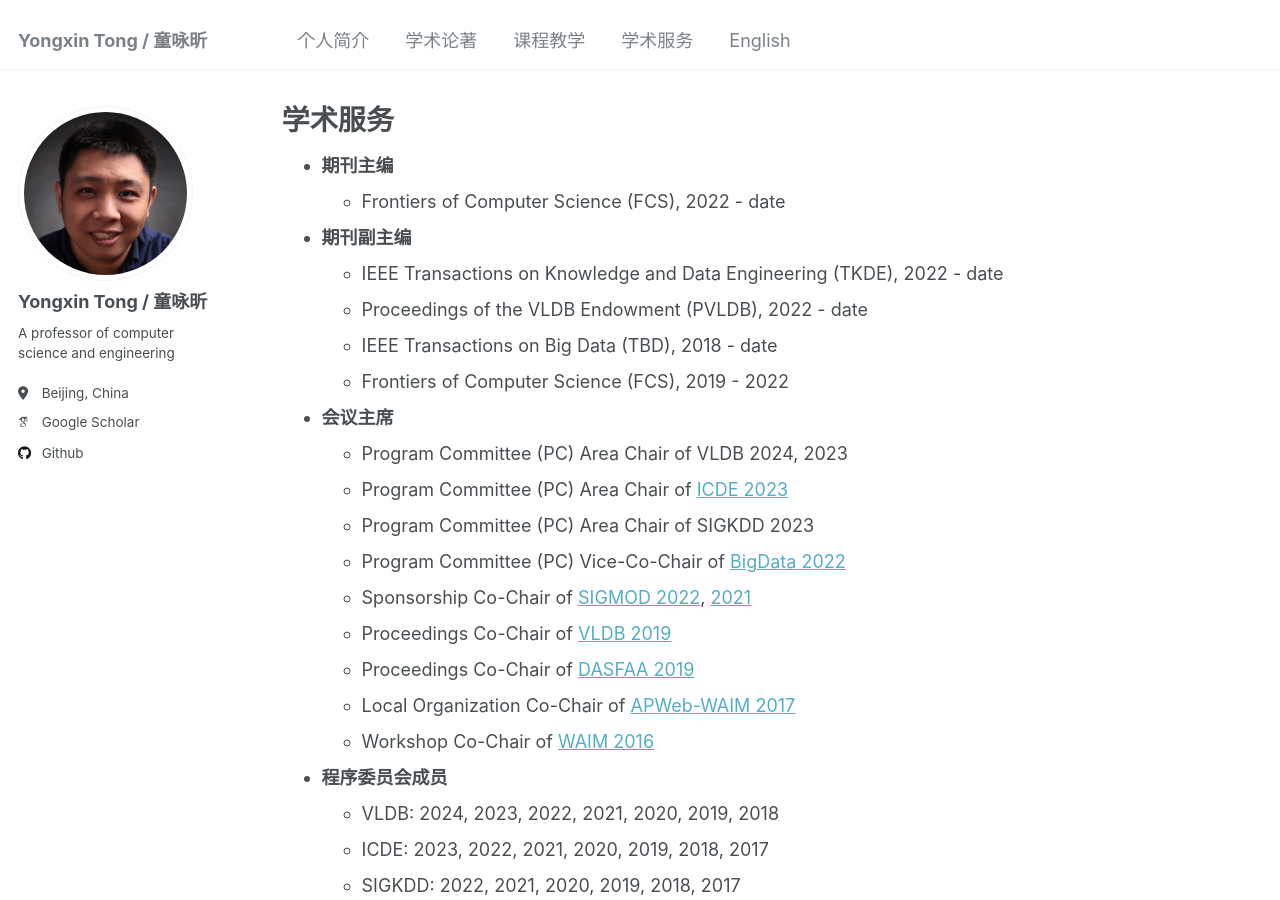
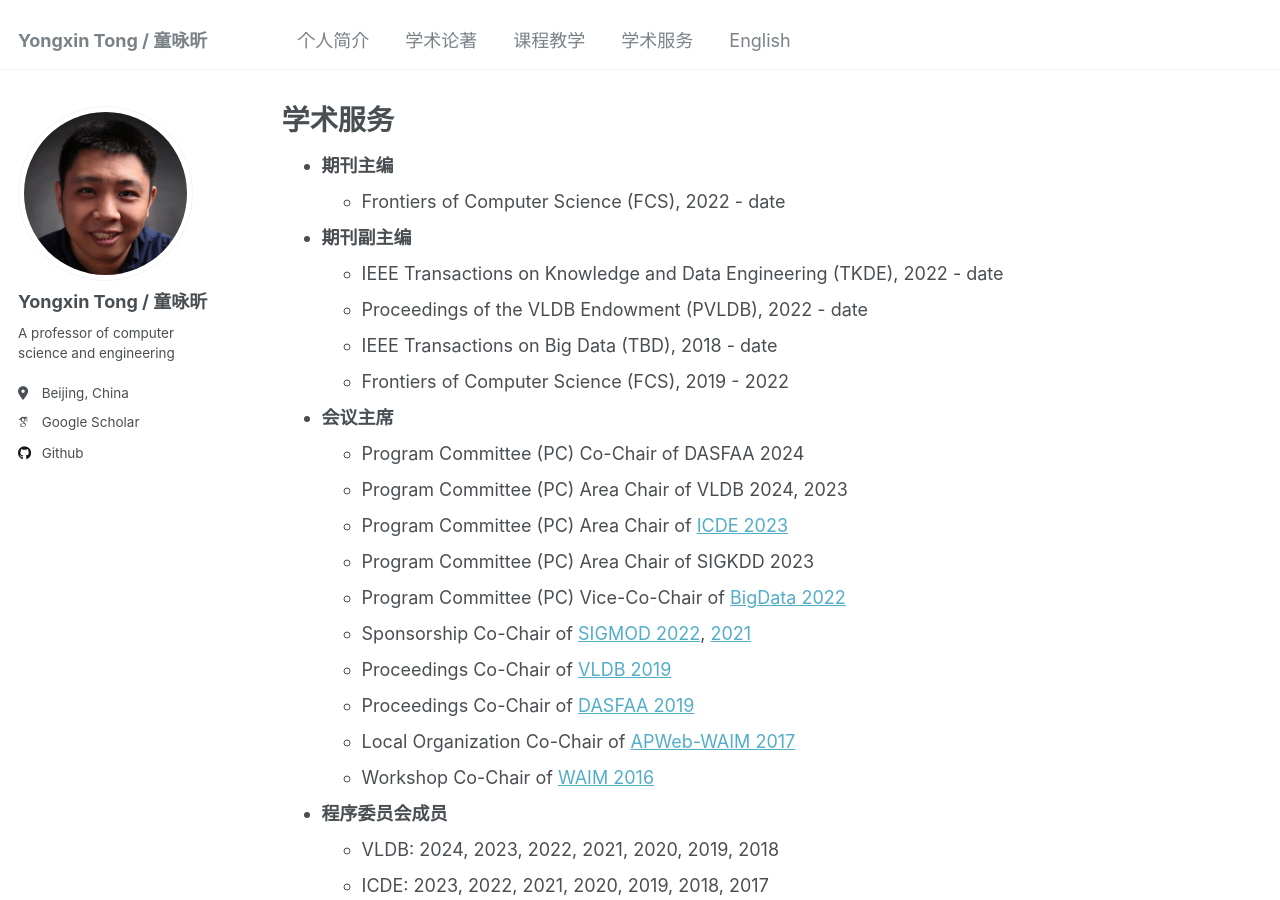
Before and after one commit to YongxinTong/YongxinTong.github.io, a Jekyll site: the page built from _pages/services-cn.md, in a window 1280 px wide and 900 px high. Built offline with Jekyll 4.4.1, drawn with Linux system fonts in a browser that asks for light colours; some web fonts are replaced.

Commit message:
Update services-cn.md

```diff
--- a/_pages/services-cn.md
+++ b/_pages/services-cn.md
@@ -13,6 +13,7 @@ author_profile: true
   + IEEE Transactions on Big Data (TBD), 2018 - date
   + Frontiers of Computer Science (FCS), 2019 - 2022
 + **会议主席**
+  + Program Committee (PC) Co-Chair of DASFAA 2024
   + Program Committee (PC) Area Chair of VLDB 2024, 2023
   + Program Committee (PC) Area Chair of [ICDE 2023](https://icde2023.ics.uci.edu/research-program-committee/)
   + Program Committee (PC) Area Chair of SIGKDD 2023
```
